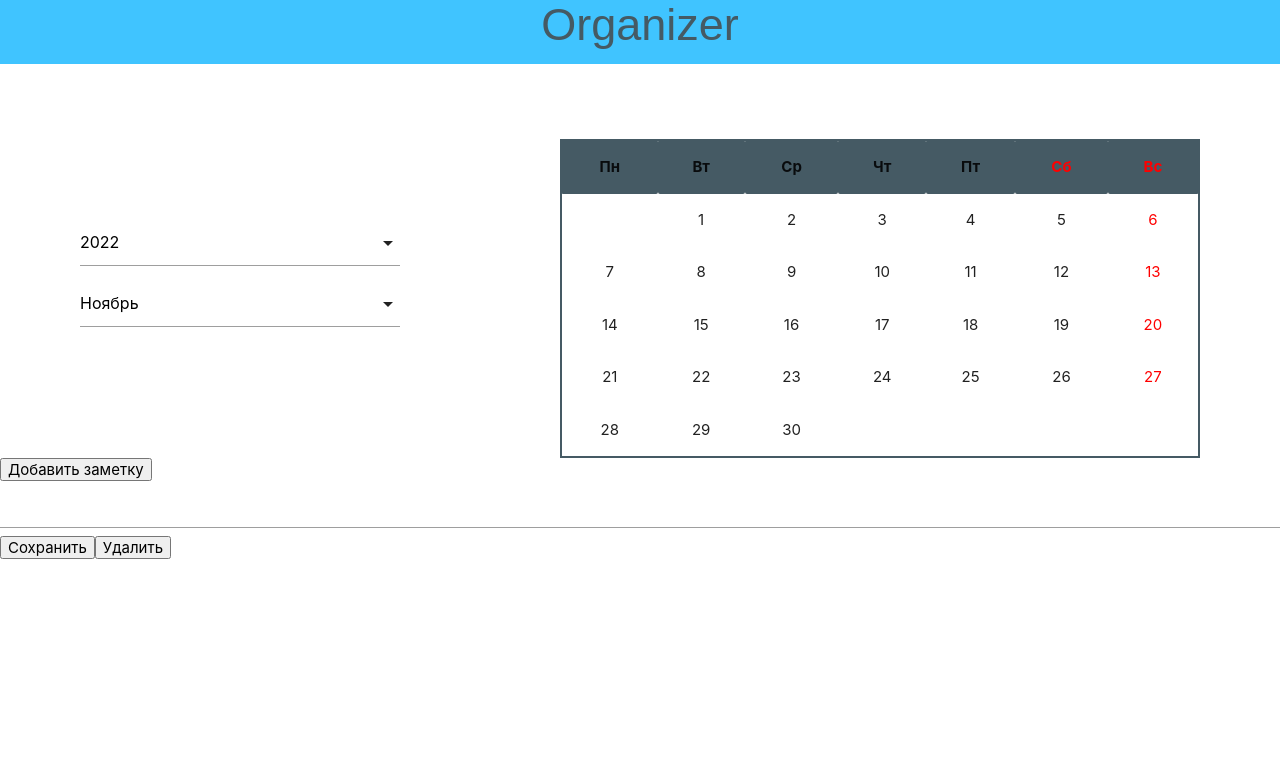
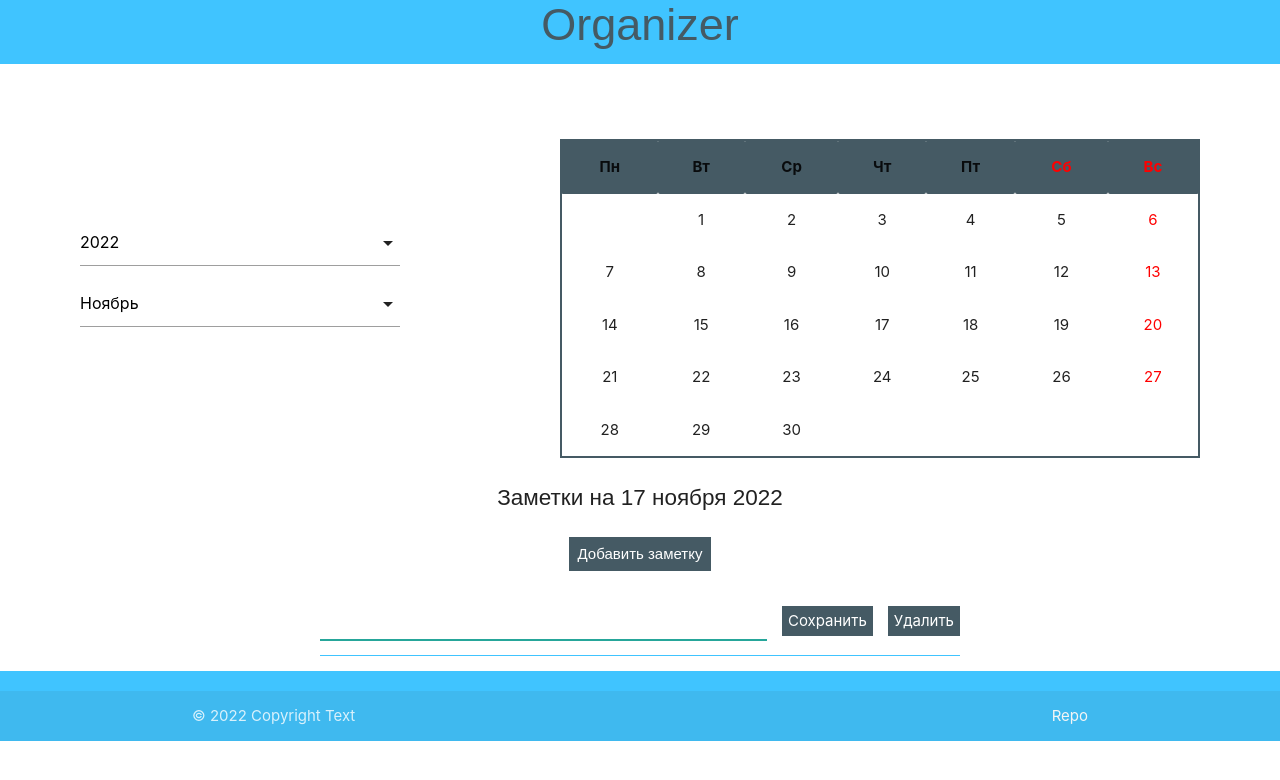
Before and after one commit to Rustam9724/Organizer, a React (Create React App) app: page / in a window 1280 px wide. Both pictures are taken after a click on the button "Добавить заметку". Shown: the top 780 px of the page. Built offline with nearby package versions, Linux system fonts and the light colour scheme.

Commit message:
init: Application description in Readme

```diff
--- a/src/App.js
+++ b/src/App.js
@@ -1,39 +1,14 @@
 import { useState } from 'react';
-import { nanoid } from 'nanoid';
 
 import DatePicker from './components/DatePicker';
 import Calendar from './components/Calendar';
 import ToDoList from './components/ToDoList';
 import Header from './components/Header';
+import Footer from './components/Footer';
 
 function App() {
   const [date, setDate] = useState(new Date());
-  const [notesList, setNotesList] = useState([
-      {
-          notesDate: '2022-11-18',
-          tasks: [
-              {id: nanoid(), value: 'Поесть', isEdit: false, isDeleted: false},
-              {id: nanoid(), value: 'Поспать', isEdit: false, isDeleted: false},
-              {id: nanoid(), value: 'Посрать', isEdit: false, isDeleted: false},
-          ]
-      },
-      {
-        notesDate: '2023-6-24',
-        tasks: [
-            {id: nanoid(), value: 'Поесть', isEdit: false, isDeleted: false},
-            {id: nanoid(), value: 'Поспать', isEdit: false, isDeleted: false},
-            {id: nanoid(), value: 'Посрать', isEdit: false, isDeleted: false},
-        ]
-    },
-    {
-        notesDate: '2024-2-13',
-        tasks: [
-            {id: nanoid(), value: 'Поесть', isEdit: false, isDeleted: false},
-            {id: nanoid(), value: 'Поспать', isEdit: false, isDeleted: false},
-            {id: nanoid(), value: 'Посрать', isEdit: false, isDeleted: false},
-        ]
-    }
-  ]);
+  const [notesList, setNotesList] = useState([]);
 
   return (
       <div>
@@ -45,6 +20,7 @@ function App() {
           </div>
           <ToDoList date={date} notesList={notesList} setNotesList={setNotesList}/>
         </main>
+        <Footer />
       </div>
   )
 }
--- a/src/components/AddTaskButton.jsx
+++ b/src/components/AddTaskButton.jsx
@@ -1,4 +1,5 @@
 import { nanoid } from 'nanoid';
+import { Button} from 'react-materialize';
 
 function AddTaskButton({date, notesList, setNotesList}) {
     const clickHandler = () => {
@@ -20,7 +21,6 @@ function AddTaskButton({date, notesList, setNotesList}) {
         }
     }
 
-    return <button onClick={clickHandler}>Добавить заметку</button>
+    return <button onClick={clickHandler} className="add-button">Добавить заметку</button>
 }
-
 export default AddTaskButton;
--- a/src/components/Calendar.jsx
+++ b/src/components/Calendar.jsx
@@ -7,7 +7,9 @@ function Calendar({date, setDate}) {
     let index = (firstDayOfMonth.getDay() + 6) % 7;
 
     function clickHandler(event) {
-        setDate(new Date(`${date.getFullYear()}-${date.getMonth() + 1}-${event.target.textContent}`))
+        if (event.target.textContent !== '') {
+            setDate(new Date(`${date.getFullYear()}-${date.getMonth() + 1}-${event.target.textContent}`));
+        }
     }
 
     let ROWS;
--- a/src/components/DeleteBtn.jsx
+++ b/src/components/DeleteBtn.jsx
@@ -19,7 +19,7 @@ function DeleteBtn({task, date, notesList, setNotesList}) {
         }))
     }
 
-    return <button onClick={clickHandler}>Удалить</button>
+    return <button onClick={clickHandler} className="edit-button">Удалить</button>
 }
 
 export default DeleteBtn;
--- a/src/components/EditBtn.jsx
+++ b/src/components/EditBtn.jsx
@@ -1,5 +1,6 @@
 function EditBtn({date, task, notesList, setNotesList}) {
     const clickHandler = () => {
+        if (!task.isEdit) {
             const oldTasks = notesList.find(note => note.notesDate === `${date.getFullYear()}-${date.getMonth() + 1}-${date.getDate()}`).tasks;
             const newTasks = oldTasks.map(oldTask => {
                 if (oldTask.id === task.id) {
@@ -16,8 +17,9 @@ function EditBtn({date, task, notesList, setNotesList}) {
                 }
             }))
         }
+    }
 
-    return <button onClick={clickHandler}>{task.isEdit ? 'Сохранить' : 'Редактировать'}</button>
+    return <button onClick={clickHandler} className="edit-button">{task.isEdit ? 'Сохранить' : 'Редактировать'}</button>
 }
 
 
--- /dev/null
+++ b/src/components/Footer.jsx
@@ -0,0 +1,12 @@
+function Footer() {
+    return <footer className="page-footer #40c4ff light-blue accent-2">
+    <div className="footer-copyright">
+      <div className="container">
+      © {new Date().getFullYear()} Copyright Text
+      <a className="grey-text text-lighten-4 right" href="https://github.com/Rustam9724/Organizer">Repo</a>
+      </div>
+    </div>
+  </footer>
+}
+
+export default Footer;
--- a/src/components/Main.jsx
+++ b/src/components/Main.jsx
@@ -6,7 +6,7 @@ function Main(props) {
     const {date, notesList, setNotesList, tasks} = props;
 
     const result = tasks.map(task => {
-        return <div key={task.id}>
+        return <div key={task.id} className="task-container">
             <Task date={date} task={task} notesList={notesList} setNotesList={setNotesList}/>
             {
                 !task.isDeleted && <EditBtn date={date} task={task} notesList={notesList} setNotesList={setNotesList}/>
--- a/src/components/Task.jsx
+++ b/src/components/Task.jsx
@@ -35,8 +35,10 @@ function Task({date, task, notesList, setNotesList}) {
                         value={value}
                         onChange={(event) => setValue(event.target.value)}
                         onBlur={blurHandler} onKeyDown={keyDownHandler}
+                        autoFocus
+                        className="task-input"
                     />
-                 : <span className={task.isDeleted ? 'deleted' : null}>{value}</span>
+                 : <span className={task.isDeleted ? 'deleted task-span' : 'task-span'}>{value}</span>
 
     return result;
 }
--- a/src/components/ToDoList.jsx
+++ b/src/components/ToDoList.jsx
@@ -2,6 +2,8 @@ import { useState, useEffect } from 'react';
 
 import Main from './Main';
 import AddTaskButton from './AddTaskButton';
+
+let months = ['января', 'февраля', 'марта', 'апреля', 'мая', 'июня', 'июля', 'августа', 'сентября', 'сентября', 'ноября', 'декабря'];
 
 function ToDoList(props) {
     const {date, notesList, setNotesList} = props;
@@ -15,14 +17,15 @@ function ToDoList(props) {
     }, [date, notesList])
 
     return (
-        <div>
+        <div className="todo-list">
             {
                 !notes
                     ? <div>
-                        <p>Нет заметок</p>
+                        <p>{`На ${date.getDate()} ${months[date.getMonth()]} ${date.getFullYear()} года заметок нет`}</p>
                         <AddTaskButton date={date} notesList={notesList} setNotesList={setNotesList}/>
                     </div>
                     : <div>
+                        <p>{`Заметки на ${date.getDate()} ${months[date.getMonth()]} ${date.getFullYear()}`}</p>
                          <AddTaskButton date={date} notesList={notesList} setNotesList={setNotesList}/>
                          <Main date={date} notesList={notesList} setNotesList={setNotesList} tasks={notes.tasks}/>
                      </div>
--- a/src/index.css
+++ b/src/index.css
@@ -92,3 +92,54 @@ td {
     width: 60%;
   }
 }
+
+.todo-list {
+  width: 50%;
+  margin: 0 auto;
+  text-align: center;
+}
+
+.todo-list > div > p {
+  font-family: sans-serif;
+  font-size: 1.5rem;
+}
+
+.add-button {
+  font-family: sans-serif;
+  background-color: #455a64;
+  border: none;
+  padding: 0.5rem;
+  color: white;
+  border: 1px solid #455a64;
+  cursor: pointer;
+  margin-bottom: 1.5rem;
+}
+
+.task-container {
+  display: flex;
+  width: 100%;
+  justify-content: center;
+  column-gap: 1rem;
+  border-bottom: 1px solid #40c4ff;
+  margin-bottom: 1rem;
+  padding: 0 0 0.5rem 0;
+  align-items: center;
+}
+
+.task-span {
+  flex-grow: 1;
+  font-family: sans-serif;
+  font-size: 1.2rem;
+}
+
+.task-input {
+  height: 2rem;
+}
+
+.edit-button {
+  background-color: #455a64;
+  color: white;
+  border: none;
+  cursor: pointer;
+  height: 2rem;
+}
```
Also changed, not shown: package.json (+7 -1 lines), 2 other files (tests, documents, lock files or other folders). Lines whose indentation alone changed are shown as unchanged.
